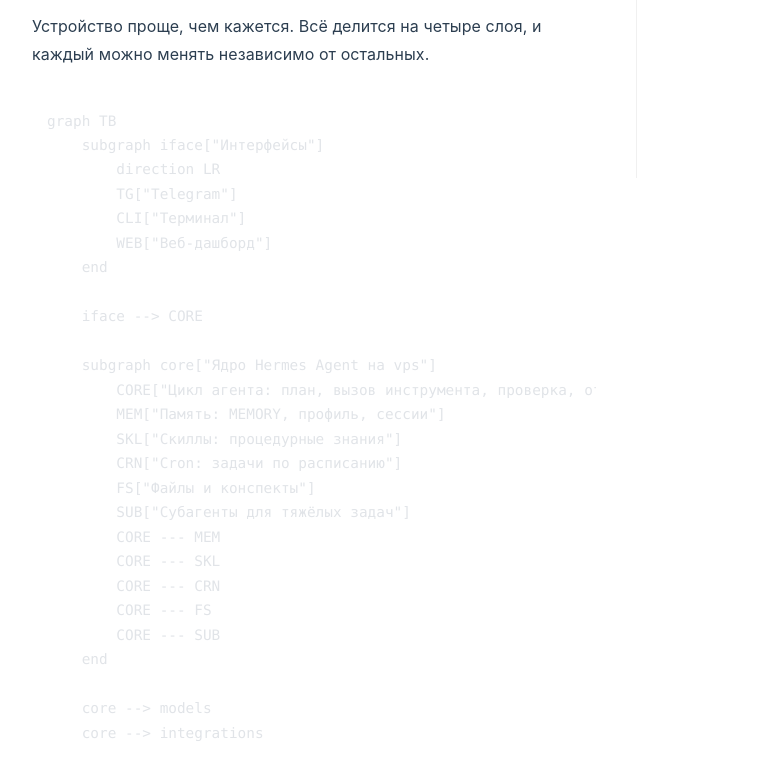
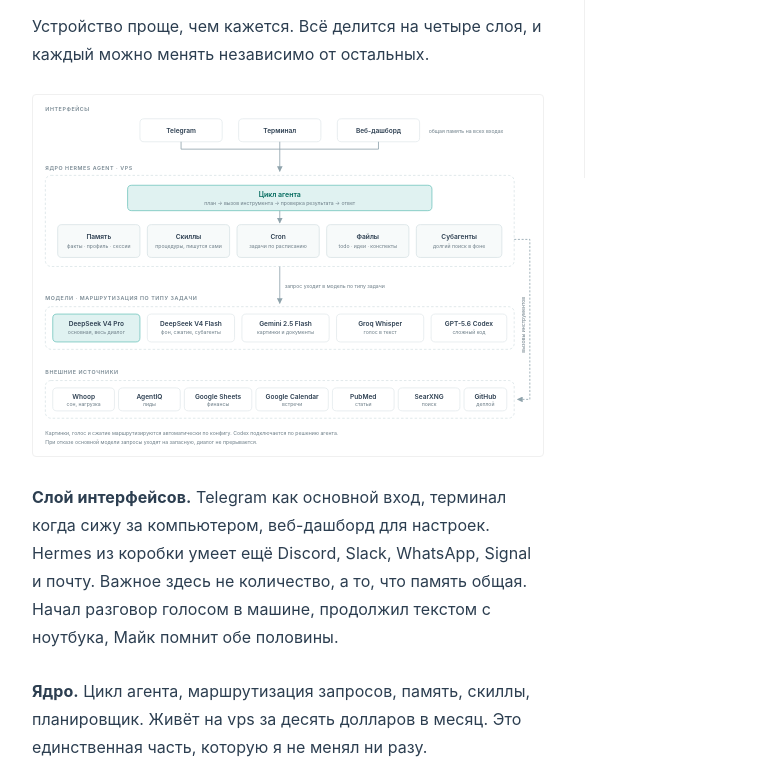
Before and after one commit to ironfelix/ivanilin-blog, an Astro site: page /posts/hermes-setup in a window 1280 px wide. Shown: the part 623-1387 px from the top of the page, without its empty margins (232-1015 px from the left). Built offline with nearby package versions, Linux system fonts and the light colour scheme; Astro itself is replaced by a stand-in of ours.

Commit message:
post(hermes-setup): схема архитектуры вектором вместо mermaid
- нарисована подробная svg-схема: четыре слоя, роли моделей, потоки
- поддержка светлой и тёмной темы через prefers-color-scheme
- убран mermaid-блок и внешняя зависимость от cdn-шрифта

````diff
--- a/src/content/posts/hermes-setup.md
+++ b/src/content/posts/hermes-setup.md
@@ -13,54 +13,7 @@
 
 Устройство проще, чем кажется. Всё делится на четыре слоя, и каждый можно менять независимо от остальных.
 
-```mermaid
-graph TB
-    subgraph iface["Интерфейсы"]
-        direction LR
-        TG["Telegram"]
-        CLI["Терминал"]
-        WEB["Веб-дашборд"]
-    end
-
-    iface --> CORE
-
-    subgraph core["Ядро Hermes Agent на vps"]
-        CORE["Цикл агента: план, вызов инструмента, проверка, ответ"]
-        MEM["Память: MEMORY, профиль, сессии"]
-        SKL["Скиллы: процедурные знания"]
-        CRN["Cron: задачи по расписанию"]
-        FS["Файлы и конспекты"]
-        SUB["Субагенты для тяжёлых задач"]
-        CORE --- MEM
-        CORE --- SKL
-        CORE --- CRN
-        CORE --- FS
-        CORE --- SUB
-    end
-
-    core --> models
-    core --> integrations
-
-    subgraph models["Модели: маршрутизация по типу задачи"]
-        direction LR
-        M1["DeepSeek V4 Pro<br/>основная"]
-        M2["DeepSeek V4 Flash<br/>фон и субагенты"]
-        M3["Gemini 2.5 Flash<br/>картинки"]
-        M4["Groq Whisper<br/>голос"]
-        M5["GPT-5.6 Codex<br/>сложный код"]
-    end
-
-    subgraph integrations["Внешние источники"]
-        direction LR
-        I1["Whoop"]
-        I2["AgentIQ"]
-        I3["Google Sheets"]
-        I4["Google Calendar"]
-        I5["PubMed"]
-        I6["SearXNG"]
-        I7["GitHub"]
-    end
-```
+![Архитектура ассистента: интерфейсы, ядро на vps, модели и внешние источники](/hermes-arch.svg)
 
 **Слой интерфейсов.** Telegram как основной вход, терминал когда сижу за компьютером, веб-дашборд для настроек. Hermes из коробки умеет ещё Discord, Slack, WhatsApp, Signal и почту. Важное здесь не количество, а то, что память общая. Начал разговор голосом в машине, продолжил текстом с ноутбука, Майк помнит обе половины.
 
````
Also changed, not shown: public/hermes-arch.svg (added).
